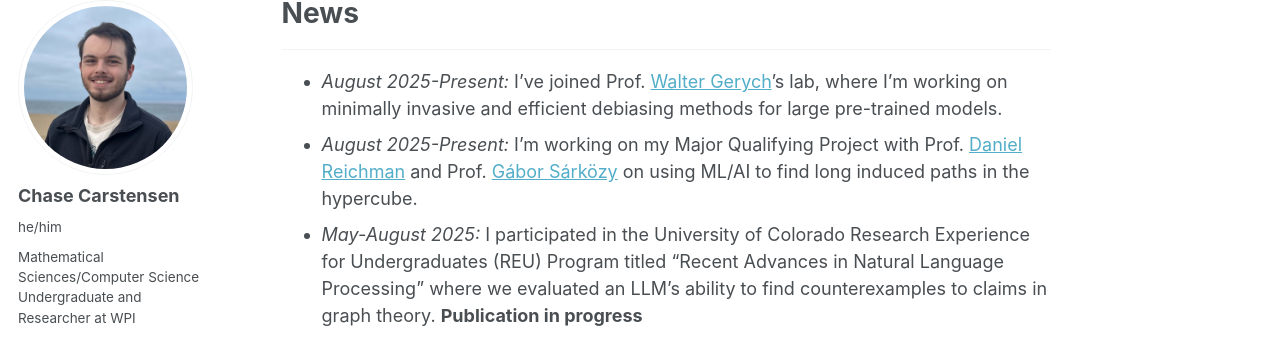
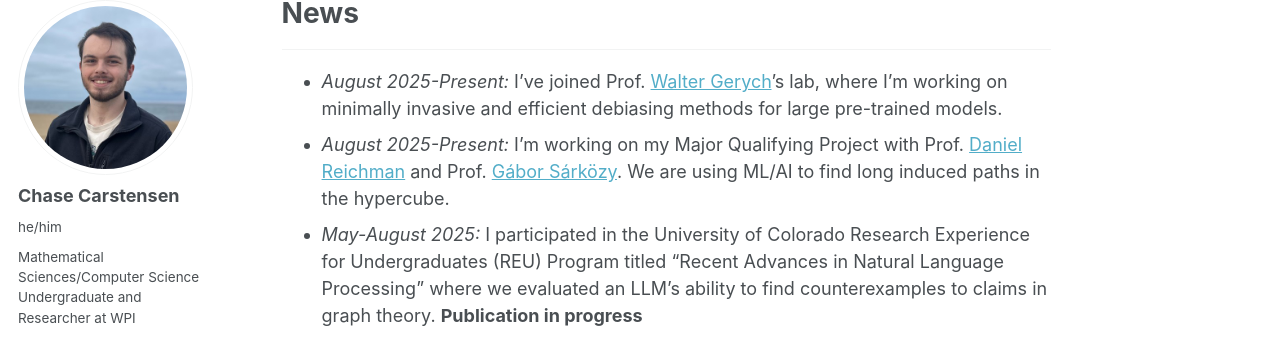
Before and after one commit to chase12803/chase12803.github.io, a Jekyll site: the page built from _pages/about.md, in a window 1280 px wide and 900 px high, scrolled down 341 px. Shown: the part 99-441 px from the top of the window. Built offline with Jekyll 4.4.1, drawn with Linux system fonts in a browser that asks for light colours; some web fonts are replaced.

Commit message:
rewording

```diff
--- a/_pages/about.md
+++ b/_pages/about.md
@@ -17,7 +17,7 @@ In my free time, I enjoy listening to/playing music, playing video games or Magi
 ---
 
 - *August 2025-Present:* I've joined Prof. [Walter Gerych](https://waltergerych.github.io/)'s lab, where I'm working on minimally invasive and efficient debiasing methods for large pre-trained models.
-- *August 2025-Present:* I'm working on my Major Qualifying Project with Prof. [Daniel Reichman](https://sites.google.com/view/danielreichman/home) and Prof. [Gábor Sárközy](https://web.cs.wpi.edu/~gsarkozy/) on using ML/AI to find long induced paths in the hypercube.
+- *August 2025-Present:* I'm working on my Major Qualifying Project with Prof. [Daniel Reichman](https://sites.google.com/view/danielreichman/home) and Prof. [Gábor Sárközy](https://web.cs.wpi.edu/~gsarkozy/). We are using ML/AI to find long induced paths in the hypercube.
 - *May-August 2025:* I participated in the University of Colorado Research Experience for Undergraduates (REU) Program titled "Recent Advances in Natural Language Processing" where we evaluated an LLM's ability to find counterexamples to claims in graph theory. **Publication in progress**
 - *October-December 2024:* I spent 8 weeks in Prague, Czechia, completing my Interactive Qualifying Project. We used LLMs to label historical documents in the [Memory of Nations](https://www.memoryofnations.eu/en/archive) database.
 - *October 2024:* I received a grant from the Computing Research Association to travel to Cambridge, MA and present my research from the WPI Data Science REU at the 2024 IEEE MIT Undergraduate Research Technology Conference.
```
